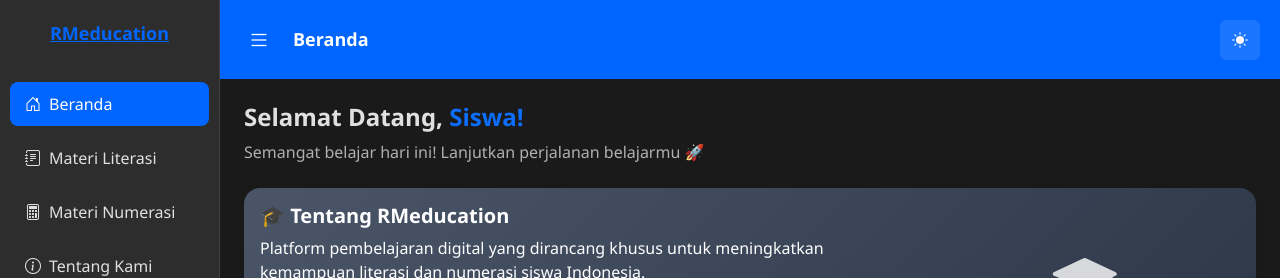
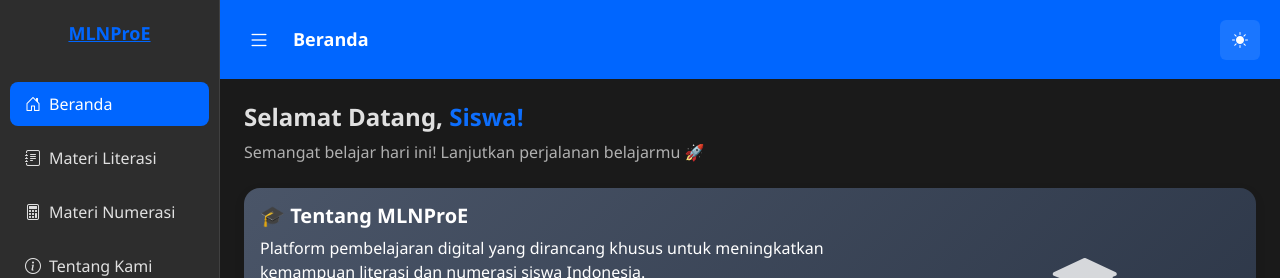
Before and after one commit to BMoss160709IT/SistemOptimasiPromptMultiKriteria, a plain HTML site: page Indexx.html in a window 1280 px wide. Shown: the top 278 px of the page. Drawn offline with nearby package versions, Linux system fonts and the light colour scheme.

Commit message:
Change brand name .

```diff
--- a/Indexx.html
+++ b/Indexx.html
@@ -301,7 +301,7 @@
 
 <!-- Sidebar -->
 <div class="sidebar" id="sidebar">
-  <a href="#" class="brand">RMeducation</a>
+  <a href="#" class="brand">MLNProE</a>
   <ul class="nav flex-column">
     <li class="nav-item">
       <a href="Index.html" class="nav-link active">
@@ -361,7 +361,7 @@
         <div class="card-body text-white">
           <div class="row align-items-center">
             <div class="col-md-8">
-              <h5 class="fw-bold mb-2">🎓 Tentang RMeducation</h5>
+              <h5 class="fw-bold mb-2">🎓 Tentang MLNProE</h5>
               <p class="mb-2">Platform pembelajaran digital yang dirancang khusus untuk meningkatkan kemampuan literasi dan numerasi siswa Indonesia.</p>
               <div class="row text-center mt-3">
                 <div class="col-4">
```
